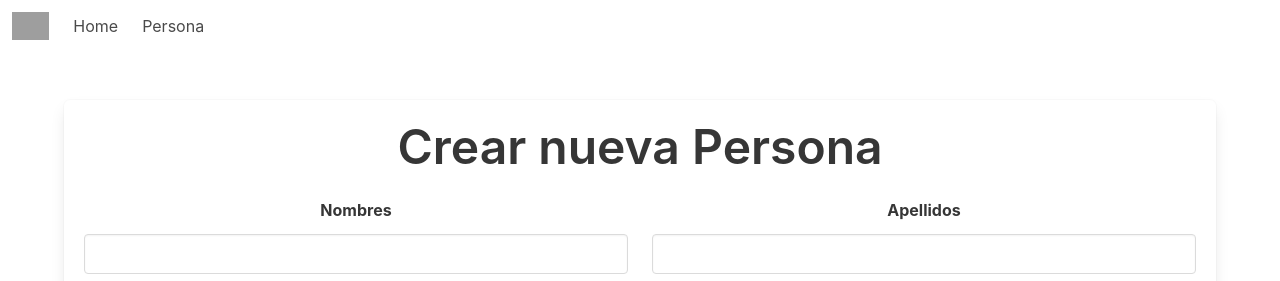
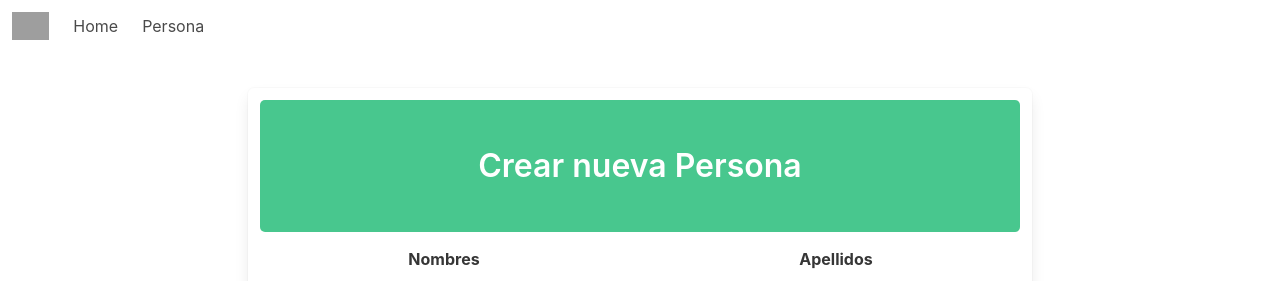
Before and after one commit to Sarmient02/DWebSPA, an Angular app in the folder personaFRONTEND/: page /persona/add in a window 1280 px wide. Shown: the top 281 px of the page. Built offline with nearby package versions, Linux system fonts and the light colour scheme; no server answers; grey boxes are pictures that could not be loaded.

Commit message:
Update add.component.html

```diff
--- a/personaFRONTEND/src/app/componentes/persona/add/add.component.html
+++ b/personaFRONTEND/src/app/componentes/persona/add/add.component.html
@@ -1,8 +1,13 @@
 <section class="hero is-fullheight-with-navbar">
     <div class="hero-body has-text-centered">
-        <div class="container box">
-            <h1 class="title is-1">Crear nueva Persona</h1>
-            <form [formGroup]="personaForm" (ngSubmit)="guardar()">
+        <div class="container">
+            <div class="columns is-centered">
+            <form class="column box is-8" [formGroup]="personaForm" (ngSubmit)="guardar()">
+                <section class="hero is-success" style="border-radius: 5px; margin-bottom: 15px;">
+                    <div class="hero-body container">
+                            <p class="title">Crear nueva Persona</p>
+                    </div>
+                </section>
                 <div class="columns is-multiline">
                     <div class="column is-half">
                         <p class="field">
@@ -81,5 +86,6 @@
                 <a class="button is-danger" style="margin: 12px;" (click)="cancelar()">Volver</a>
             </form>
         </div>
+        </div>
     </div>
 </section>
```
